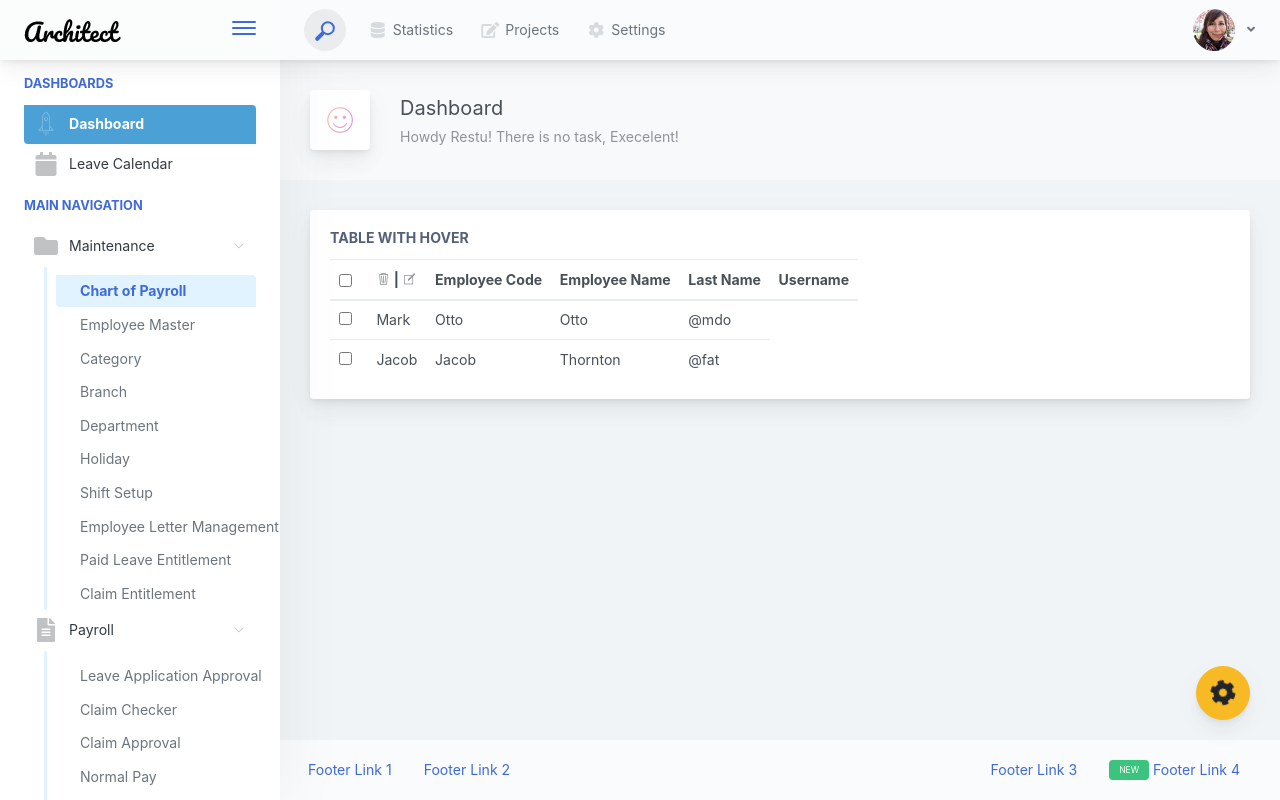
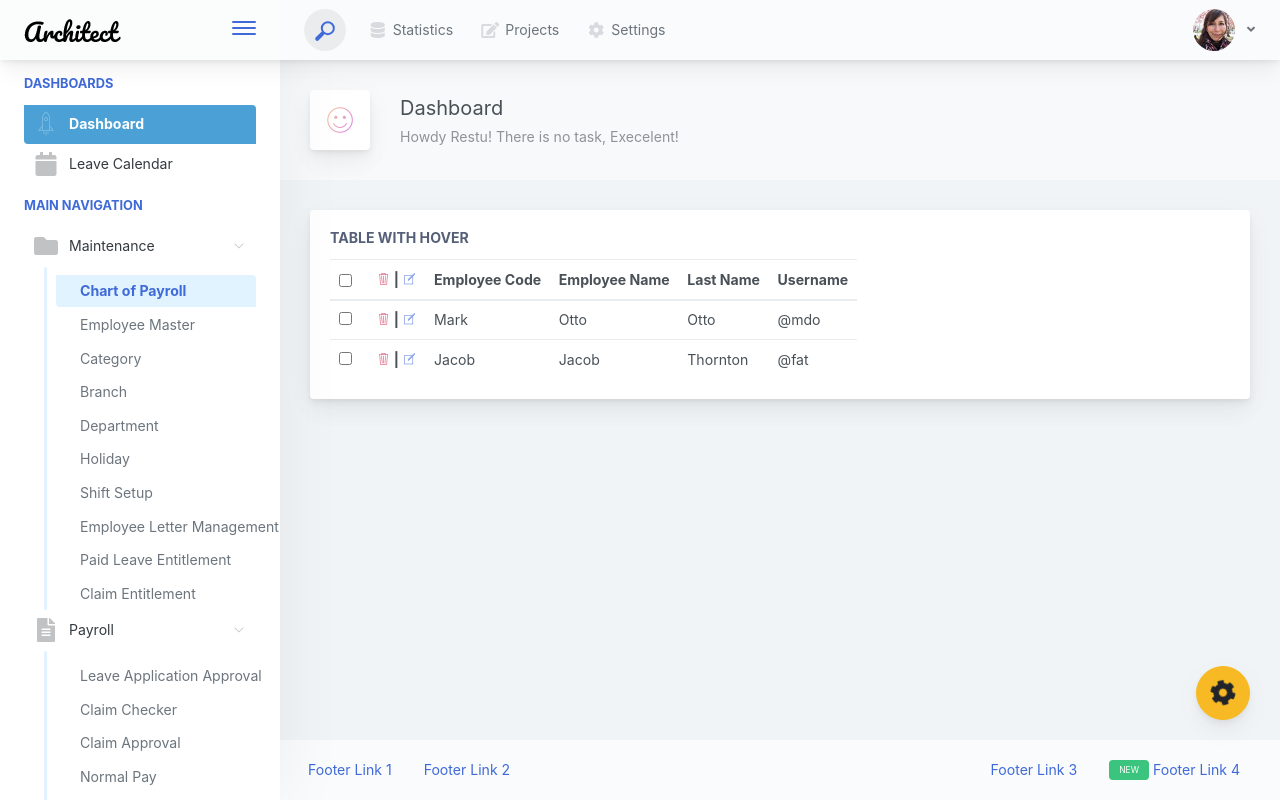
Before and after one commit to restufh12/circaproject, a CodeIgniter app: a page that uses application/views/payrollmanagement/vemployeemaster.php in a window 1280 px wide. Run offline with CodeIgniter, Linux system fonts and the light colour scheme; some libraries are stand-ins or nearby versions.

Commit message:
button vemployee

```diff
--- a/application/views/payrollmanagement/vemployeemaster.php
+++ b/application/views/payrollmanagement/vemployeemaster.php
@@ -13,7 +13,7 @@
                             </div>
                         </th>
                         <th>
-                            <i class="pe-7s-trash"></i> | <i class="pe-7s-note"></i>
+                            <i class="pe-7s-trash text-danger"></i> | <i class="pe-7s-note text-primary"></i>
                         </th>
                         <th>Employee Code</th>
                         <th>Employee Name</th>
@@ -30,6 +30,9 @@
                                 </div>
                             </div>
                         </th>
+                        <th>
+                            <a href="#"><i class="pe-7s-trash text-danger"></i></a> | <a href="#"><i class="pe-7s-note text-primary"></i></a>
+                        </th>
                         <td>Mark</td>
                         <td>Otto</td>
                         <td>Otto</td>
@@ -43,6 +46,9 @@
                                 </div>
                             </div>
                         </th>
+                        <th>
+                            <a href="#"><i class="pe-7s-trash text-danger"></i></a> | <a href="#"><i class="pe-7s-note text-primary"></i></a>
+                        </th>
                         <td>Jacob</td>
                         <td>Jacob</td>
                         <td>Thornton</td>
```
